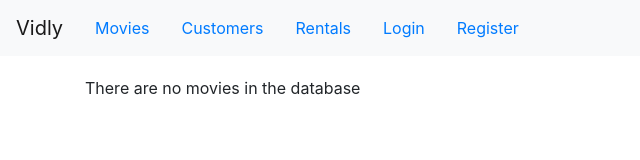
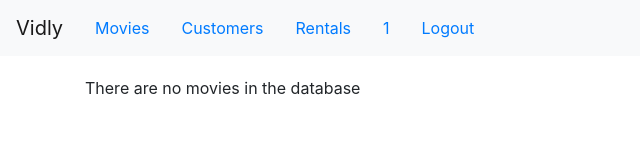
Before and after one commit to Eyasu15/vidly, a React (Create React App) app: page /movies in a window 1280 px wide. Shown: the top 160 px of the page, without its empty margins (0-640 px from the left). Built offline with nearby package versions, Linux system fonts and the light colour scheme; no server answers; sample sign-in values are in the browser's storage.

Commit message:
Handle login

```diff
--- a/package.json
+++ b/package.json
@@ -11,6 +11,7 @@
     "font-awesome": "^4.7.0",
     "fontawesome": "^5.6.3",
     "joi-browser": "^13.4.0",
+    "jwt-decode": "^2.2.0",
     "lodash": "^4.17.19",
     "react": "^16.13.1",
     "react-dom": "^16.13.1",
--- a/src/App.js
+++ b/src/App.js
@@ -1,8 +1,9 @@
 import React, { Component } from "react";
+import { ToastContainer } from "react-toastify";
+import { Switch, Route, Redirect } from "react-router-dom";
+import jwtDecode from "jwt-decode";
 import Movies from "./components/movies";
-import { ToastContainer } from "react-toastify";
 import Navbar from "./components/navbar/navbar";
-import { Switch, Route, Redirect } from "react-router-dom";
 import Rentals from "./components/rentals";
 import Customers from "./components/customers";
 import NotFound from "./components/notFound";
@@ -13,11 +14,21 @@ import "react-toastify/dist/ReactToastify.css";
 
 class App extends Component {
   state = {};
+
+  componentDidMount() {
+    try {
+      const jwt = localStorage.getItem("token");
+      const user = jwtDecode(jwt);
+      console.log(user.sub);
+      this.setState({ user });
+    } catch (ex) {}
+  }
+
   render() {
     return (
       <React.Fragment>
         <ToastContainer />
-        <Navbar />
+        <Navbar user={this.state.user} />
         <main className="container">
           <Switch>
             <Route path="/login" exact component={Login} />
--- a/src/components/navbar/navbar.jsx
+++ b/src/components/navbar/navbar.jsx
@@ -5,14 +5,16 @@ class NavBar extends Component {
   state = {
     showMenu: false,
   };
+
   toggleMenu = () => {
     this.setState({ showMenu: !this.state.showMenu });
   };
 
   render() {
     let show = this.state.showMenu ? "show" : "";
-    const {path, match , location} = this.props;
-    const isActive = (path, match, location) => !!(match || path === location.pathname);
+    const { path, match, location, user } = this.props;
+    const isActive = (path, match, location) =>
+      !!(match || path === location.pathname);
 
     return (
       <nav className="navbar navbar-expand-lg navbar-light bg-light">
@@ -23,7 +25,7 @@ class NavBar extends Component {
           <span className="navbar-toggler-icon" />
         </button>
         <div className={"collapse navbar-collapse " + show}>
-          <NavLink to="/movies" className="nav-item nav-link active" >
+          <NavLink to="/movies" className="nav-item nav-link active">
             Movies
           </NavLink>
           <NavLink to="/customers" className="nav-item nav-link">
@@ -32,12 +34,26 @@ class NavBar extends Component {
           <NavLink to="/rentals" className="nav-item nav-link">
             Rentals
           </NavLink>
+          {!user && (
+            <React.Fragment>
               <NavLink to="/login" className="nav-item nav-link">
                 Login
               </NavLink>
               <NavLink to="/register" className="nav-item nav-link">
                 Register
+              </NavLink>{" "}
+            </React.Fragment>
+          )}
+          {user && (
+            <React.Fragment>
+              <NavLink to="/profile" className="nav-item nav-link">
+                {user.sub}
               </NavLink>
+              <NavLink to="/logout" className="nav-item nav-link">
+                Logout
+              </NavLink>{" "}
+            </React.Fragment>
+          )}
         </div>
       </nav>
     );
```
Also changed, not shown: 1 other file (tests, documents, lock files or other folders). Lines whose indentation alone changed are shown as unchanged.
